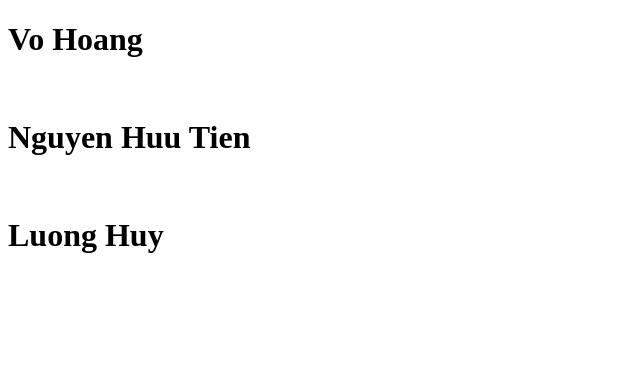
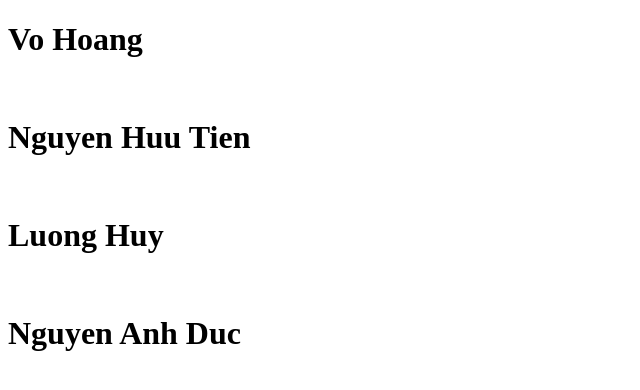
Before and after one commit to phucvinh37/KTLT, a plain HTML site: page index.html in a window 1280 px wide. Shown: the whole page, without its empty margins (0-640 px from the left). Drawn offline with Linux system fonts and the light colour scheme.

Commit message:
Update index.html

```diff
--- a/index.html
+++ b/index.html
@@ -10,5 +10,6 @@
     <h1>Vo Hoang</h1><br>
     <h1>Nguyen Huu Tien</h1><br>
     <h1>Luong Huy</h1><br>
+    <h1>Nguyen Anh Duc</h1>
 </body>
 </html>
```
